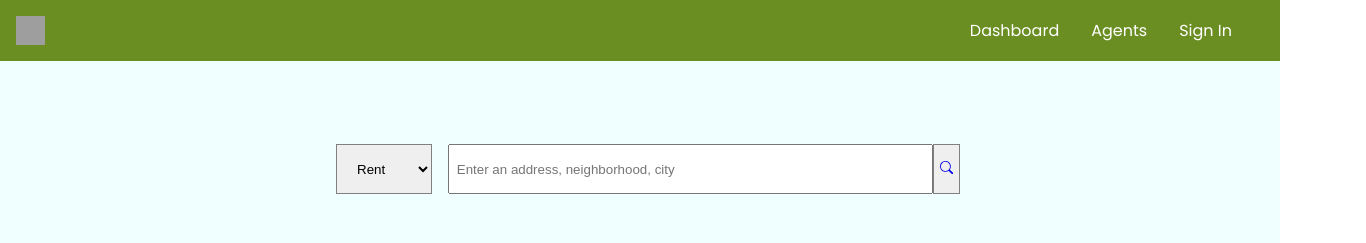
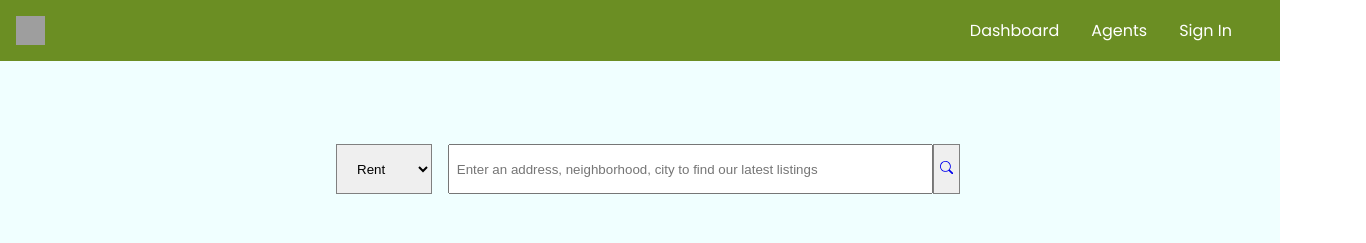
Before and after one commit to Mrjiks/property-listing, a React (Create React App) app: page /search in a window 1280 px wide. Shown: the top 243 px of the page, 1366 px wide, since content can reach past the window. Built offline with nearby package versions, Linux system fonts and the light colour scheme; no server answers; grey boxes are pictures that could not be loaded.

Commit message:
Update  featured property  component

```diff
--- a/src/components/FeaturedProperty.js
+++ b/src/components/FeaturedProperty.js
@@ -46,6 +46,7 @@ const StyledFeaturedWrapper = styled.div`
 	gap: 2rem;
 	padding-left: 2rem;
 	padding-right: 2rem;
+	overflow: hidden;
 
 	.featured-info {
 		text-align: left;
--- a/src/components/SearchProperty.js
+++ b/src/components/SearchProperty.js
@@ -17,7 +17,7 @@ const SearchProperty = () => {
 				<input
 					className='search-input'
 					type='text'
-					placeholder='Enter an address, neighborhood, city'
+					placeholder='Enter an address, neighborhood, city to find our latest listings'
 				/>
 				<button
 					type='submit'
```
